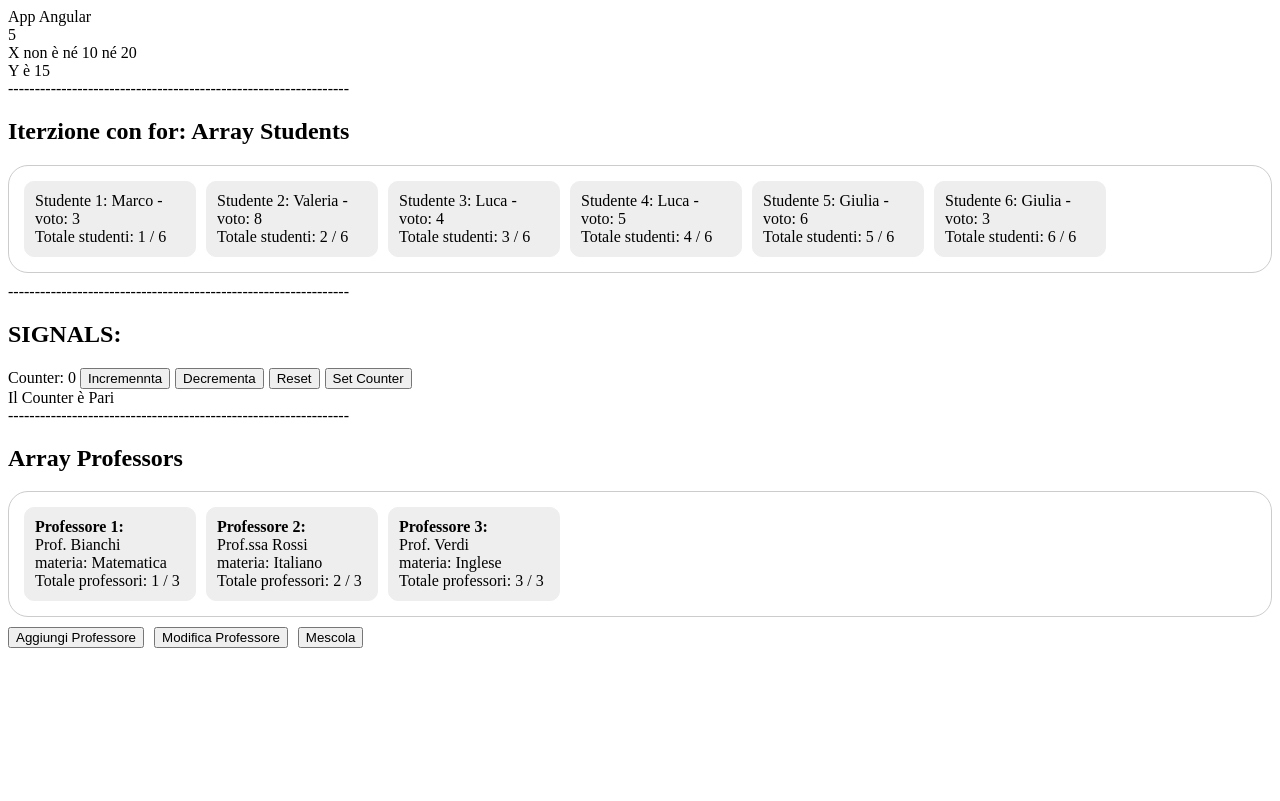
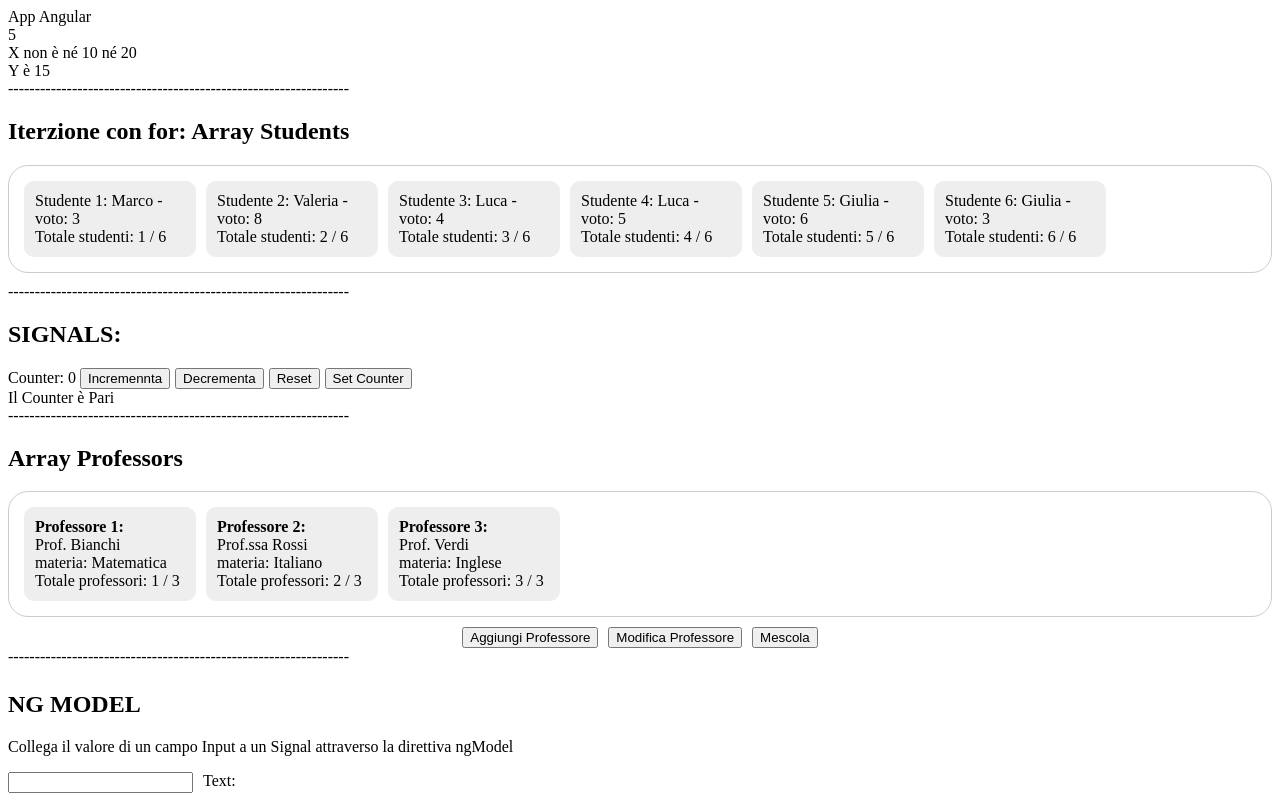
Before and after one commit to DylanBlanco/learn_angular, an Angular app: page / in a window 1280 px wide. Built offline with nearby package versions, Linux system fonts and the light colour scheme.

Commit message:
direttiva ngModel

```diff
--- a/src/app/app.component.html
+++ b/src/app/app.component.html
@@ -86,9 +86,23 @@
         }
 
     </div>
-    <div style="display: flex; gap: 10px;">
+    <div style="display: flex; gap: 10px; justify-content: center;">
         <button (click)="addProf()">Aggiungi Professore</button>
         <button (click)="updateProf()">Modifica Professore</button>
         <button (click)="randomOrder()">Mescola</button>
     </div>
+
+    <div>----------------------------------------------------------------</div>
+
+    <section style="margin-top: 25px;">
+        <h2>NG MODEL</h2>
+        <p>Collega il valore di un campo Input a un Signal attraverso la direttiva ngModel</p>
+        <div>
+            <div style="display: flex; gap: 10px;">
+                <input type="text" [(ngModel)]="text">
+                Text: {{text()}}
+            </div>
+        </div>
+
+    </section>
 </section>
--- a/src/app/app.component.ts
+++ b/src/app/app.component.ts
@@ -1,10 +1,11 @@
 import { Component, signal } from '@angular/core';
+import { FormsModule } from '@angular/forms';
 import { RouterOutlet } from '@angular/router';
 import { sign } from 'node:crypto';
 
 @Component({
   selector: 'app-root',
-  imports: [RouterOutlet],
+  imports: [RouterOutlet, FormsModule],
   templateUrl: './app.component.html',
   styleUrl: './app.component.css'
 })
@@ -72,4 +73,7 @@
     randomOrder() {
         this.professors.update(p => p.sort(() => Math.random() - 0.5))
     }
+
+    // --------------------------------------------------------------------
+    text = signal('')
 }
```
